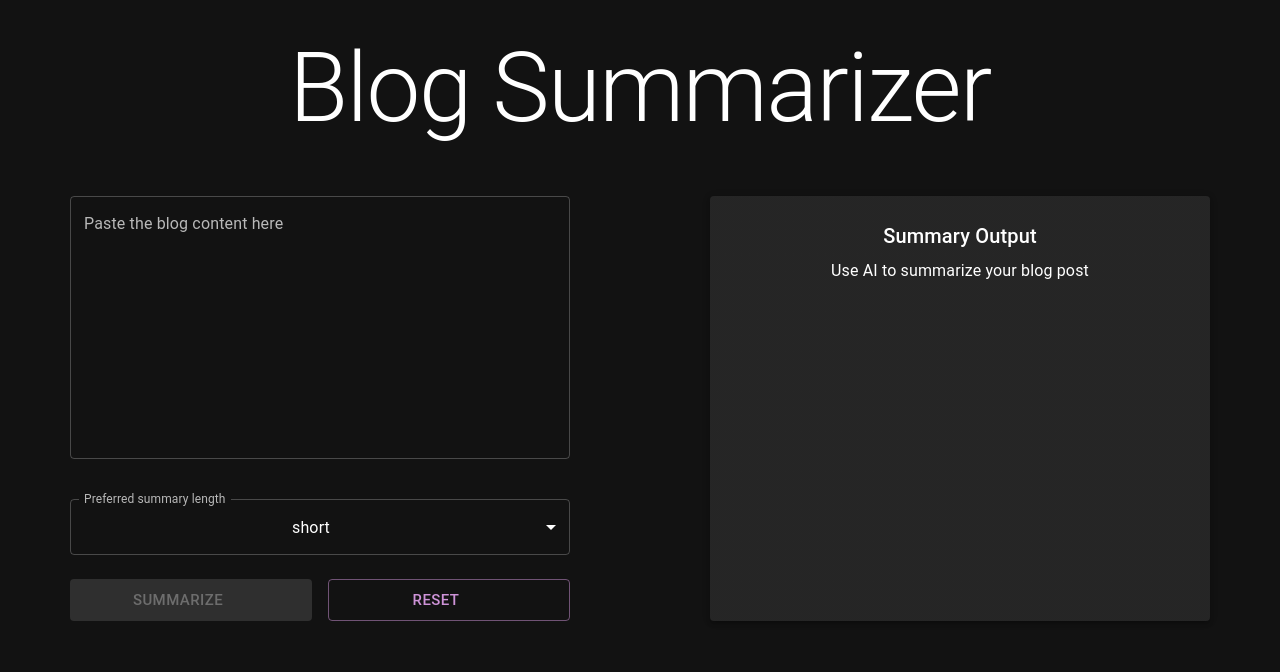
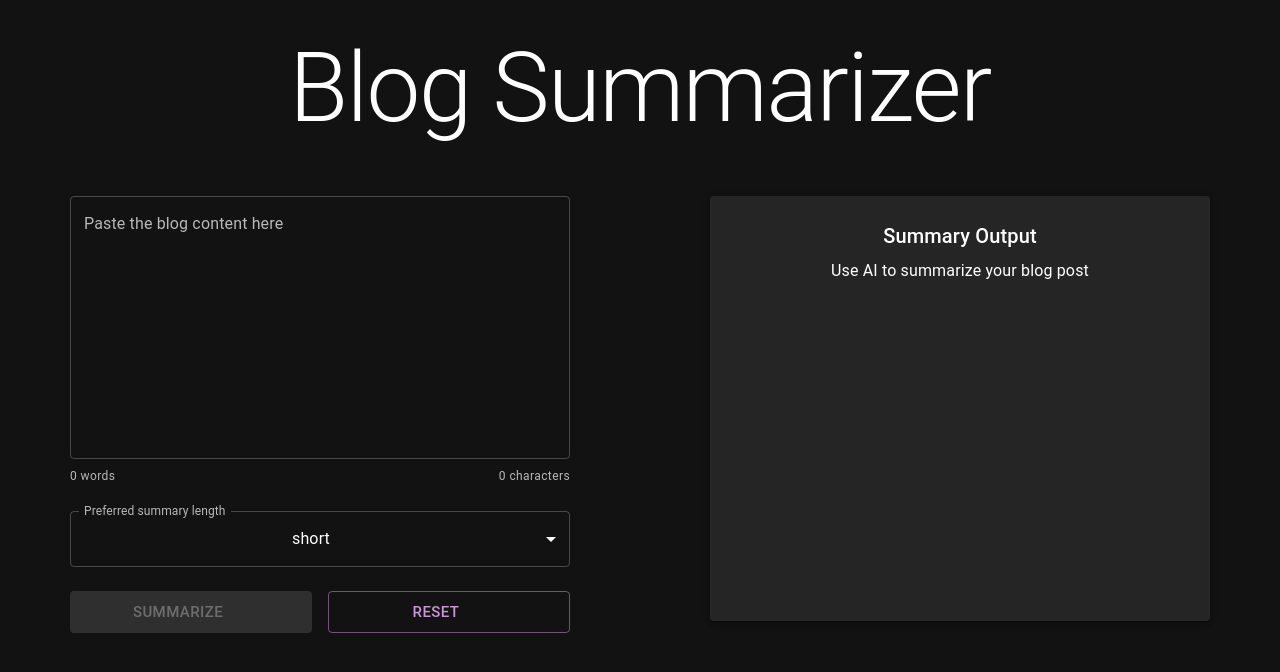
Before and after one commit to balayokesh/blog-summarizer, a React app in the folder frontend/: page / in a window 1280 px wide. Shown: the top 672 px of the page. Built offline with nearby package versions, Linux system fonts and the light colour scheme; some icons are missing; the HTML template or start-up script is replaced by a standard one.

Commit message:
Add word and character count display for blog content input

```diff
--- a/frontend/src/App.jsx
+++ b/frontend/src/App.jsx
@@ -88,10 +88,18 @@ function App() {
 									variant="outlined"
 									multiline
 									rows={10}
-									sx={{ mb: 2 }}
+									sx={{ mb: 1 }}
 									value={blogContent}
 									onChange={e => setBlogContent(e.target.value)}
 								/>
+								<Box sx={{ display: 'flex', justifyContent: 'space-between', width: '100%' }}>
+									<Typography variant="caption" sx={{ color: 'text.secondary' }}>
+										{blogContent.trim().split(/\s+/).filter(Boolean).length} word{blogContent.trim().split(/\s+/).filter(Boolean).length !== 1 ? 's' : ''}
+									</Typography>
+									<Typography variant="caption" sx={{ color: 'text.secondary' }}>
+										{blogContent.length} character{blogContent.length !== 1 ? 's' : ''}
+									</Typography>
+								</Box>
 							</FormControl>
 
 							<FormControl fullWidth sx={{ mb: 3 }}>
```
